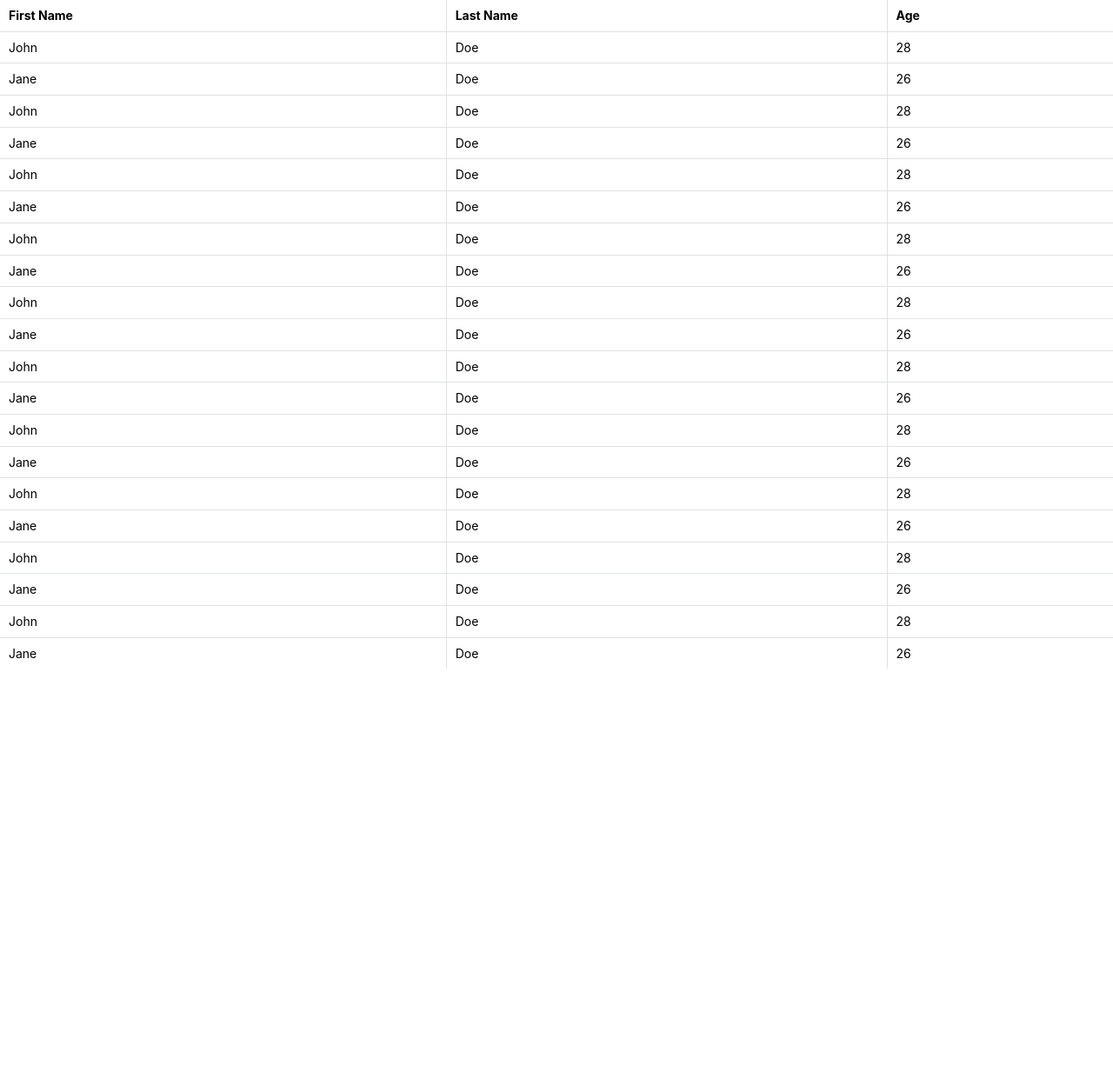
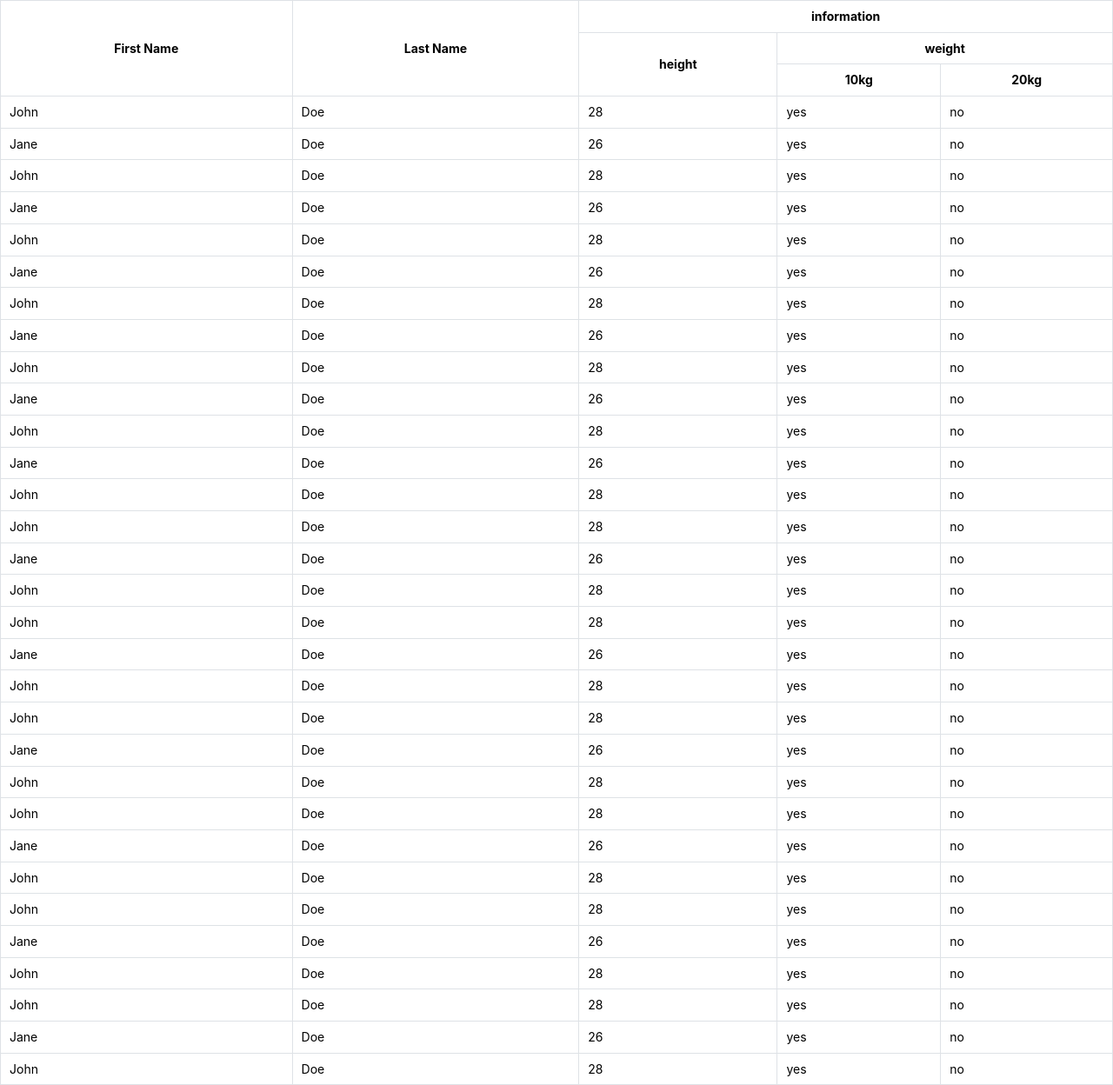
Before and after one commit to novice1993/rex-web-table, a React (Vite) app: page / in a window 1280 px wide. Shown: the whole page at 87% size. Before the commit the page ends 800 px from the top, so only its background shows below. Built offline with nearby package versions, Linux system fonts and the light colour scheme.

Commit message:
feat: Table Header 관련 세부 기능 구현
Desc
- 테이블 헤더 content 별로 depth, rowSpan, colSpan 설정할 수 있도록 세부 기능 구현
- 변수명 및 내부 로직 추가 리팩토링 예정

```diff
--- a/src/App.tsx
+++ b/src/App.tsx
@@ -8,34 +8,17 @@ import { Table } from "@mantine/core";
 import TableHeader from "./components/TableHeader";
 import TableBody from "./components/TableBody";
 
-interface Example {
+import { HeaderOptionType } from "./type/type";
+import { data } from "./dummyData";
+
+export interface Example {
   firstName: string;
   lastName: string;
-  age: number;
+  height: number;
+  weight: number;
+  "10kg": "yes";
+  "20kg": "no";
 }
-
-const data: Example[] = [
-  { firstName: "John", lastName: "Doe", age: 28 },
-  { firstName: "Jane", lastName: "Doe", age: 26 },
-  { firstName: "John", lastName: "Doe", age: 28 },
-  { firstName: "Jane", lastName: "Doe", age: 26 },
-  { firstName: "John", lastName: "Doe", age: 28 },
-  { firstName: "Jane", lastName: "Doe", age: 26 },
-  { firstName: "John", lastName: "Doe", age: 28 },
-  { firstName: "Jane", lastName: "Doe", age: 26 },
-  { firstName: "John", lastName: "Doe", age: 28 },
-  { firstName: "Jane", lastName: "Doe", age: 26 },
-  { firstName: "John", lastName: "Doe", age: 28 },
-  { firstName: "Jane", lastName: "Doe", age: 26 },
-  { firstName: "John", lastName: "Doe", age: 28 },
-  { firstName: "Jane", lastName: "Doe", age: 26 },
-  { firstName: "John", lastName: "Doe", age: 28 },
-  { firstName: "Jane", lastName: "Doe", age: 26 },
-  { firstName: "John", lastName: "Doe", age: 28 },
-  { firstName: "Jane", lastName: "Doe", age: 26 },
-  { firstName: "John", lastName: "Doe", age: 28 },
-  { firstName: "Jane", lastName: "Doe", age: 26 },
-];
 
 const columns: ColumnDef<Example>[] = [
   {
@@ -47,8 +30,54 @@ const columns: ColumnDef<Example>[] = [
     header: "Last Name",
   },
   {
-    accessorKey: "age",
-    header: "Age",
+    header: "information", // 큰 헤더
+    columns: [
+      {
+        accessorKey: "height",
+        header: "height", // 서브 헤더
+      },
+
+      {
+        header: "weight", // 서브 헤더
+        columns: [
+          { accessorKey: "10kg", header: "10kg" },
+          { accessorKey: "20kg", header: "20kg" },
+        ],
+      },
+    ],
+  },
+];
+
+const headerOptionType: HeaderOptionType[] = [
+  {
+    accessorKey: "firstName",
+    layer: 1,
+    rowSpan: 3,
+    colSpan: 1,
+  },
+  {
+    accessorKey: "lastName",
+    layer: 1,
+    rowSpan: 3,
+    colSpan: 1,
+  },
+  {
+    accessorKey: "information",
+    layer: 1,
+    rowSpan: 1,
+    colSpan: 3,
+  },
+  {
+    accessorKey: "weight",
+    layer: 2,
+    rowSpan: 1,
+    colSpan: 2,
+  },
+  {
+    accessorKey: "height",
+    layer: 2,
+    rowSpan: 2,
+    colSpan: 1,
   },
 ];
 
@@ -60,8 +89,14 @@ function App() {
   });
 
   return (
-    <Table withColumnBorders withRowBorders highlightOnHover>
-      <TableHeader table={table} />
+    <Table
+      withTableBorder
+      withColumnBorders
+      withRowBorders
+      stickyHeader
+      highlightOnHover
+    >
+      <TableHeader table={table} headerOptionType={headerOptionType} />
       <TableBody table={table} />
     </Table>
   );
--- a/src/components/TableHeader.tsx
+++ b/src/components/TableHeader.tsx
@@ -1,32 +1,95 @@
-import { useCallback } from "react";
-import { Header } from "@tanstack/react-table";
-
 import { Table } from "@mantine/core";
 import { TableProps } from "../type/type";
+import { Header } from "@tanstack/react-table";
+import { ReactNode } from "react";
 
-const TableHeader = <T,>({ table }: TableProps<T>) => {
-  const tableHeaderData = table.getHeaderGroups();
+interface HeaderObjectType<T> {
+  depth: number;
+  headers: Header<T, unknown>[]; // 정확한 타입을 지정합니다.
+}
 
-  // header content에 할당할 수 있는 데이터
-  // 1. 정적인 데이터 (string type 등)
-  // 2. 동적인 데이터 (함수를 부여하여 hedaer content를 동적으로 제어할 수 있음)
-  const getHeaderContent = useCallback(<T,>(header: Header<T, unknown>) => {
-    const headerContent = header.column.columnDef.header;
+const groupByDepthAndSort = <T,>(
+  array: Header<T, unknown>[]
+): HeaderObjectType<T>[] => {
+  // Step 1: depth에 따라 그룹화
+  const grouped = array.reduce<HeaderObjectType<T>[]>((acc, obj) => {
+    const existingGroup = acc.find((group) => group.depth === obj.depth);
 
-    if (typeof headerContent === "function") {
-      return headerContent(header.getContext());
+    if (existingGroup) {
+      existingGroup.headers.push(obj);
     } else {
-      return headerContent;
+      acc.push({
+        depth: obj.depth,
+        headers: [obj],
+      });
     }
+
+    return acc;
   }, []);
+
+  // Step 2: 각 그룹 내에서 index를 기준으로 정렬
+  grouped.forEach((group) => {
+    group.headers.sort((a, b) => a.index - b.index);
+  });
+
+  return grouped;
+};
+
+const TableHeader = <T,>({ table, headerOptionType }: TableProps<T>) => {
+  const getHeader = () => {
+    let result;
+
+    const tableHeaderData = table.getHeaderGroups();
+
+    // 1) 일단 배열 정리
+    result = tableHeaderData.flatMap((headerGroup) => {
+      return headerGroup.headers;
+    });
+
+    // 2) isPlaceHolder (가짜 ui) 제거
+    result = result.filter((headers) => {
+      return headers.isPlaceholder !== true;
+    });
+
+    // 3) header option 적용 (layer, rowSpan, colSpan)
+    result = result.map((headers) => {
+      const accessorKey = headers.column.id;
+
+      headerOptionType?.forEach((option) => {
+        if (option.accessorKey === accessorKey) {
+          console.log("yes", accessorKey);
+
+          headers.depth = option.layer;
+          headers.colSpan = option.colSpan;
+          headers.rowSpan = option.rowSpan;
+        }
+      });
+
+      return headers;
+    });
+
+    // 4) make header group
+    result = groupByDepthAndSort(result);
+
+    return result;
+  };
+
+  getHeader();
 
   return (
     <Table.Thead>
-      {tableHeaderData.map((headerGroup) => (
-        <Table.Tr key={headerGroup.id}>
+      {getHeader().map((headerGroup) => (
+        <Table.Tr key={headerGroup.depth}>
           {headerGroup.headers.map((header) => (
-            <Table.Th key={header.id}>
-              {header.isPlaceholder ? null : getHeaderContent(header)}
+            <Table.Th
+              key={header.id}
+              colSpan={header.colSpan}
+              rowSpan={header.rowSpan}
+              style={{
+                textAlign: "center",
+              }}
+            >
+              {header.column.columnDef.header as ReactNode}
             </Table.Th>
           ))}
         </Table.Tr>
--- /dev/null
+++ b/src/dummyData.ts
@@ -0,0 +1,252 @@
+import { Example } from "./App";
+
+export const data: Example[] = [
+  {
+    firstName: "John",
+    lastName: "Doe",
+    height: 28,
+    weight: 50,
+    "10kg": "yes",
+    "20kg": "no",
+  },
+  {
+    firstName: "Jane",
+    lastName: "Doe",
+    height: 26,
+    weight: 50,
+    "10kg": "yes",
+    "20kg": "no",
+  },
+  {
+    firstName: "John",
+    lastName: "Doe",
+    height: 28,
+    weight: 50,
+    "10kg": "yes",
+    "20kg": "no",
+  },
+  {
+    firstName: "Jane",
+    lastName: "Doe",
+    height: 26,
+    weight: 50,
+    "10kg": "yes",
+    "20kg": "no",
+  },
+  {
+    firstName: "John",
+    lastName: "Doe",
+    height: 28,
+    weight: 50,
+    "10kg": "yes",
+    "20kg": "no",
+  },
+  {
+    firstName: "Jane",
+    lastName: "Doe",
+    height: 26,
+    weight: 50,
+    "10kg": "yes",
+    "20kg": "no",
+  },
+  {
+    firstName: "John",
+    lastName: "Doe",
+    height: 28,
+    weight: 50,
+    "10kg": "yes",
+    "20kg": "no",
+  },
+  {
+    firstName: "Jane",
+    lastName: "Doe",
+    height: 26,
+    weight: 50,
+    "10kg": "yes",
+    "20kg": "no",
+  },
+  {
+    firstName: "John",
+    lastName: "Doe",
+    height: 28,
+    weight: 50,
+    "10kg": "yes",
+    "20kg": "no",
+  },
+  {
+    firstName: "Jane",
+    lastName: "Doe",
+    height: 26,
+    weight: 50,
+    "10kg": "yes",
+    "20kg": "no",
+  },
+  {
+    firstName: "John",
+    lastName: "Doe",
+    height: 28,
+    weight: 50,
+    "10kg": "yes",
+    "20kg": "no",
+  },
+  {
+    firstName: "Jane",
+    lastName: "Doe",
+    height: 26,
+    weight: 50,
+    "10kg": "yes",
+    "20kg": "no",
+  },
+  {
+    firstName: "John",
+    lastName: "Doe",
+    height: 28,
+    weight: 50,
+    "10kg": "yes",
+    "20kg": "no",
+  },
+  {
+    firstName: "John",
+    lastName: "Doe",
+    height: 28,
+    weight: 50,
+    "10kg": "yes",
+    "20kg": "no",
+  },
+  {
+    firstName: "Jane",
+    lastName: "Doe",
+    height: 26,
+    weight: 50,
+    "10kg": "yes",
+    "20kg": "no",
+  },
+  {
+    firstName: "John",
+    lastName: "Doe",
+    height: 28,
+    weight: 50,
+    "10kg": "yes",
+    "20kg": "no",
+  },
+  {
+    firstName: "John",
+    lastName: "Doe",
+    height: 28,
+    weight: 50,
+    "10kg": "yes",
+    "20kg": "no",
+  },
+  {
+    firstName: "Jane",
+    lastName: "Doe",
+    height: 26,
+    weight: 50,
+    "10kg": "yes",
+    "20kg": "no",
+  },
+  {
+    firstName: "John",
+    lastName: "Doe",
+    height: 28,
+    weight: 50,
+    "10kg": "yes",
+    "20kg": "no",
+  },
+  {
+    firstName: "John",
+    lastName: "Doe",
+    height: 28,
+    weight: 50,
+    "10kg": "yes",
+    "20kg": "no",
+  },
+  {
+    firstName: "Jane",
+    lastName: "Doe",
+    height: 26,
+    weight: 50,
+    "10kg": "yes",
+    "20kg": "no",
+  },
+  {
+    firstName: "John",
+    lastName: "Doe",
+    height: 28,
+    weight: 50,
+    "10kg": "yes",
+    "20kg": "no",
+  },
+  {
+    firstName: "John",
+    lastName: "Doe",
+    height: 28,
+    weight: 50,
+    "10kg": "yes",
+    "20kg": "no",
+  },
+  {
+    firstName: "Jane",
+    lastName: "Doe",
+    height: 26,
+    weight: 50,
+    "10kg": "yes",
+    "20kg": "no",
+  },
+  {
+    firstName: "John",
+    lastName: "Doe",
+    height: 28,
+    weight: 50,
+    "10kg": "yes",
+    "20kg": "no",
+  },
+  {
+    firstName: "John",
+    lastName: "Doe",
+    height: 28,
+    weight: 50,
+    "10kg": "yes",
+    "20kg": "no",
+  },
+  {
+    firstName: "Jane",
+    lastName: "Doe",
+    height: 26,
+    weight: 50,
+    "10kg": "yes",
+    "20kg": "no",
+  },
+  {
+    firstName: "John",
+    lastName: "Doe",
+    height: 28,
+    weight: 50,
+    "10kg": "yes",
+    "20kg": "no",
+  },
+  {
+    firstName: "John",
+    lastName: "Doe",
+    height: 28,
+    weight: 50,
+    "10kg": "yes",
+    "20kg": "no",
+  },
+  {
+    firstName: "Jane",
+    lastName: "Doe",
+    height: 26,
+    weight: 50,
+    "10kg": "yes",
+    "20kg": "no",
+  },
+  {
+    firstName: "John",
+    lastName: "Doe",
+    height: 28,
+    weight: 50,
+    "10kg": "yes",
+    "20kg": "no",
+  },
+];
--- a/src/main.tsx
+++ b/src/main.tsx
@@ -1,4 +1,3 @@
-import { StrictMode } from "react";
 import { createRoot } from "react-dom/client";
 import App from "./App.tsx";
 
@@ -7,9 +6,7 @@ import { theme } from "./theme.ts";
 import "@mantine/core/styles.css";
 
 createRoot(document.getElementById("root")!).render(
-  <StrictMode>
-    <MantineProvider theme={theme}>
-      <App />
-    </MantineProvider>
-  </StrictMode>
+  <MantineProvider theme={theme}>
+    <App />
+  </MantineProvider>
 );
```
Also changed, not shown: src/type/type.ts (+7 -0 lines).
